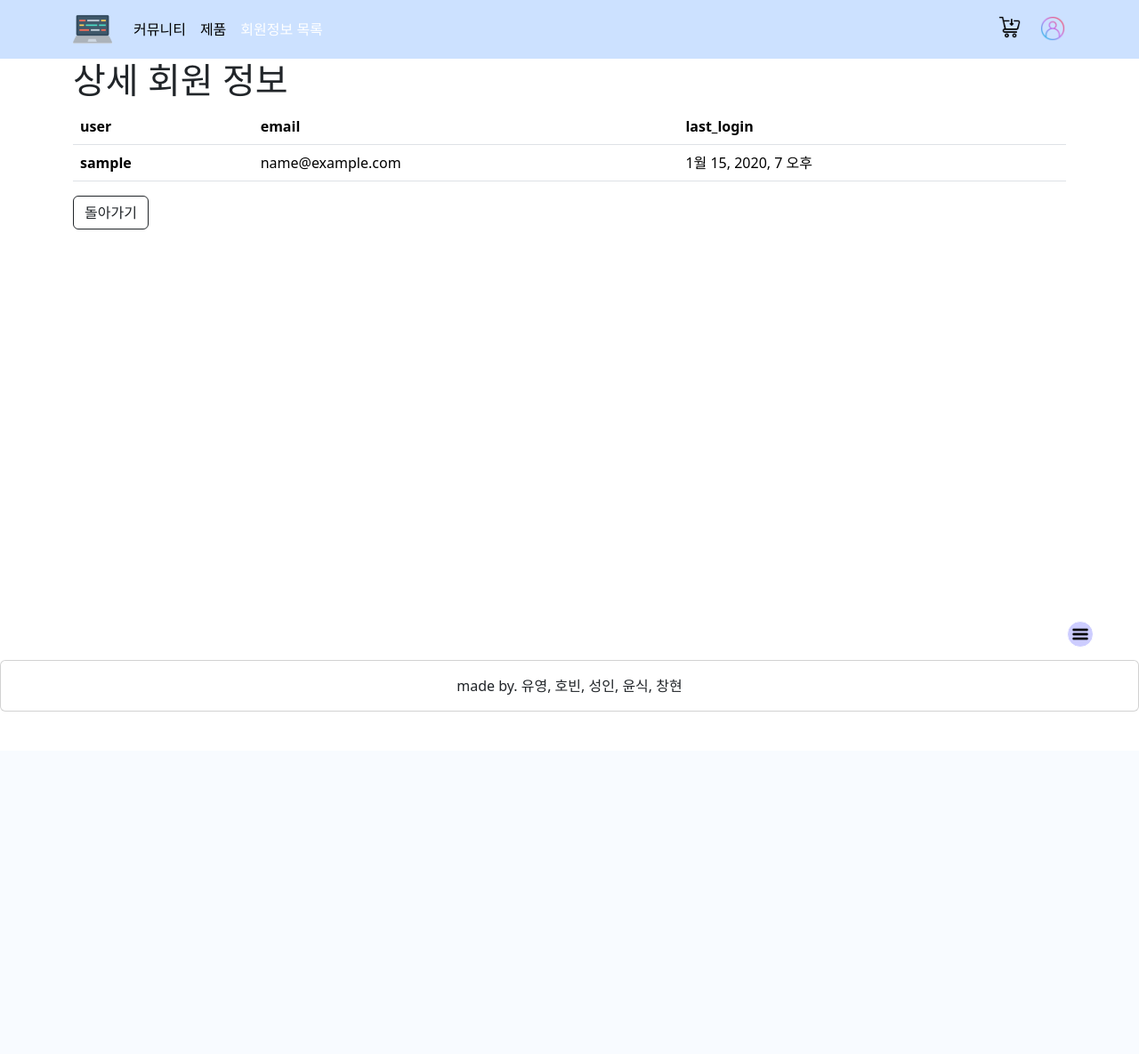
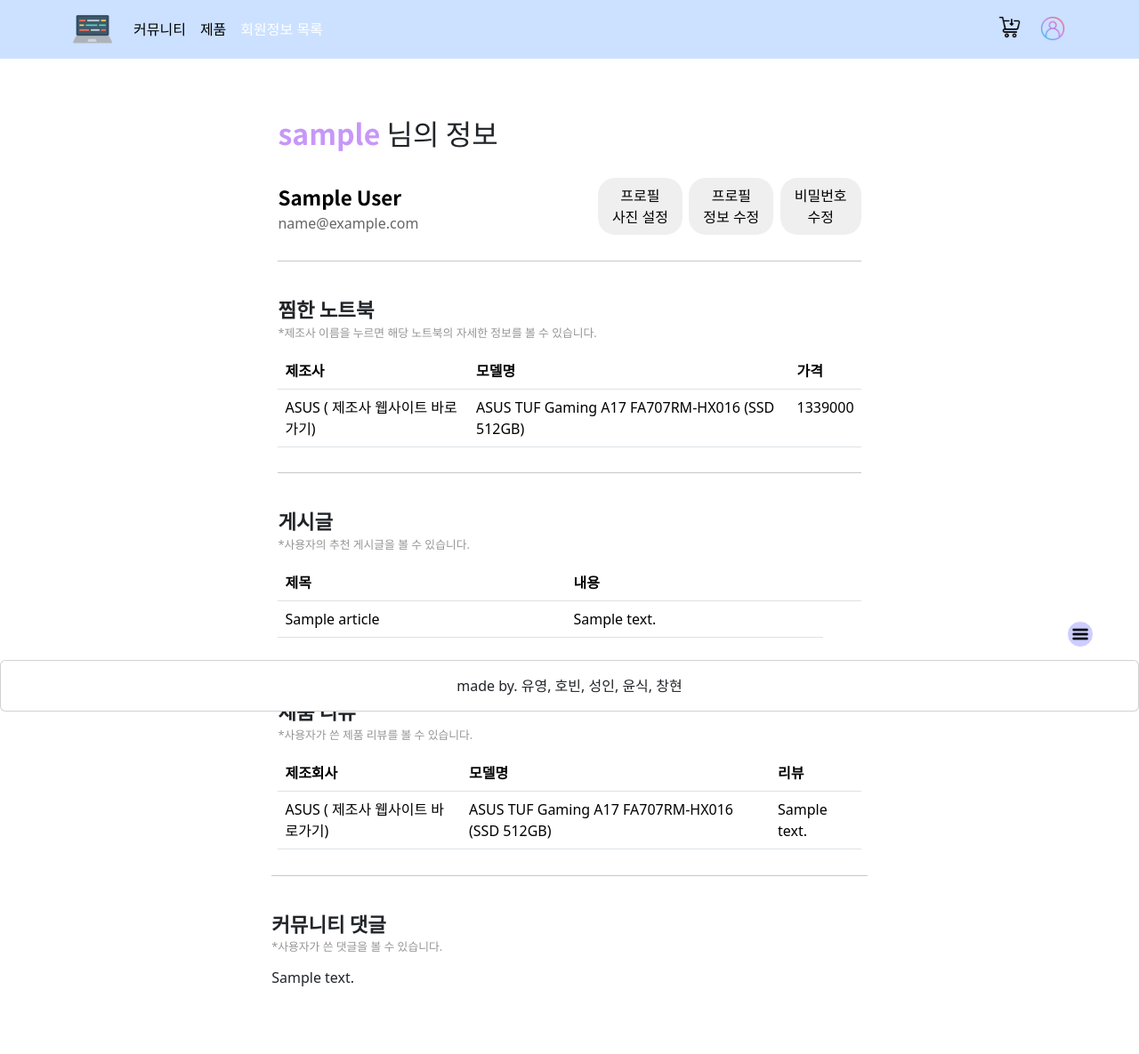
Before and after one commit to sungin95/semi_project_second, a Django app: page /accounts/1/ in a window 1280 px wide. Shown: the whole page at 89% size. Before the commit the page ends 800 px from the top, so only its background shows below. Run offline with Django 3.2, Linux system fonts and the light colour scheme; a user stored in the database is signed in; data comes from the database, SQL or seed files in the repository; tables that the repository leaves empty hold one stand-in row (values such as "Sample post"); some libraries are stand-ins or nearby versions.

Commit message:
style : style update
- 어카운트, 커뮤니티 스타일 업데이트

```diff
--- /dev/null
+++ b/accounts/static/accounts/css/detail.css
@@ -0,0 +1,168 @@
+@charset "utf-8";
+@import url('https://fonts.googleapis.com/css2?family=Noto+Sans+KR:wght@700&display=swap');
+
+/* user 님의 회원정보 */
+.title {
+    font-family: 'Noto Sans KR', sans-serif;
+    margin: 4rem auto 2rem;
+    width: 60%;
+}
+
+
+/* 이름에 색 입힘 */
+.user {
+    color: #c797f8;
+}
+
+
+/* 상단 정보 */
+.infos {
+    display: flex;
+    justify-content: space-between;
+    margin: auto;
+    width: 60%;
+}
+
+
+/* 이름, 이메일 */
+.small_info {
+    color: #666666;
+    margin-top: 0.3rem;
+    margin-bottom: -1rem;
+}
+
+.name {
+    color: black;
+    font-family: 'Noto Sans KR', sans-serif;
+    font-size: 1.4rem;
+    font-weight: 600;
+}
+
+
+/* 설정 및 수정 버튼 */
+.user_buttons button {
+    border: none;
+    border-radius: 1.2rem;
+    padding: 0.5rem 1rem;
+    margin-left: 0.2rem;
+}
+
+.user_buttons button:hover {
+    background-color: #bfbfbf;
+    border: none;
+}
+
+.user_buttons a {
+    color: black;
+    text-decoration: none;
+}
+
+.user_buttons a:hover {
+    color: black;
+    text-decoration: none;
+}
+
+
+/* 중간 선*/
+.hr {
+    margin: 1.8rem auto 2.3rem;
+    width: 60%;
+}
+
+
+/* 북마크 제목 */
+.bookmarked {
+    margin: auto;
+    width: 60%;
+}
+
+.bookmarked_p {
+    font-family: 'Noto Sans KR', sans-serif;
+    font-size: 1.4rem;
+    font-weight: 600;
+    margin-bottom: 0;
+}
+
+
+/* 북마크 아래 설명 */
+.explanation {
+    color: #969696;
+    font-size: 0.8rem;
+    margin-bottom: 0.8rem;
+}
+
+
+/* 음식점명 a 효과 삭제 */
+.table a {
+    color: black;
+    font-weight: 500;
+    text-decoration: none;
+}
+
+.table a:hover {
+    color: black;
+    font-weight: 600;
+    text-decoration: none;
+}
+
+
+/* 작성한 댓글 제목 */
+.comments {
+    margin: auto;
+    width: 60%;
+}
+
+.comments_p {
+    font-family: 'Noto Sans KR', sans-serif;
+    font-size: 1.4rem;
+    font-weight: 600;
+    margin-bottom: 0.8rem;
+}
+
+/* 작성한 대댓글 제목 */
+.review {
+    margin: auto;
+    width: 60%;
+}
+
+.review_p {
+    font-family: 'Noto Sans KR', sans-serif;
+    font-size: 1.4rem;
+    font-weight: 600;
+    margin-bottom: 0.8rem;
+}
+
+/* 북마크 제목 */
+.restaurant {
+    margin: auto;
+    width: 60%;
+}
+
+.restaurant_p {
+    font-family: 'Noto Sans KR', sans-serif;
+    font-size: 1.4rem;
+    font-weight: 600;
+    margin-bottom: 0;
+}
+
+
+/* 북마크 아래 설명 */
+.explanation {
+    color: #969696;
+    font-size: 0.8rem;
+    margin-bottom: 0.8rem;
+}
+
+
+/* 음식점명 a 효과 삭제 */
+.table a {
+    color: black;
+    font-weight: 500;
+    text-decoration: none;
+}
+
+.table a:hover {
+    color: black;
+    font-weight: 600;
+    text-decoration: none;
+}
--- a/accounts/templates/accounts/detail.html
+++ b/accounts/templates/accounts/detail.html
@@ -1,25 +1,127 @@
 {% extends 'base.html' %}
 {% load django_bootstrap5 %}
 {% load static %}
-{% block css %}{% endblock css %}
+{% block css %}
+  <link rel="stylesheet" href="{% static 'accounts/css/detail.css' %}">
+{% endblock css %}
 
 {% block content %}
-  <h1>상세 회원 정보</h1>
+  <div class="container">
+    <h2 class="title">
+      <span class="user">{{user}}</span>
+      님의 정보</h2>
+
+    <div class="infos">
+      <div class="small_info">
+        <!-- {{ user.pk }}-->
+        <p>
+          <span class="name">
+            {{ user.first_name }}
+            {{ user.last_name }}</span><br>
+          {{ user.email }}</p>
+      </div>
+
+      <div class="user_buttons">
+        {% if request.user.pk == user.pk %}
+          <button>
+            <a href="{% url 'accounts:profile' %}">프로필<br>사진 설정</a>
+          </button>
+          <button>
+            <a href="{% url 'accounts:update' %}">프로필<br>정보 수정</a>
+          </button>
+          <button>
+            <a href="{% url 'accounts:change_password' %}">비밀번호<br>수정</a>
+          </button>
+        {% endif %}
+      </div>
+    </div>
+
+    <hr class="hr">
+    <div class="bookmarked">
+      <p class="bookmarked_p">찜한 노트북</p>
+      <p class="explanation">*제조사 이름을 누르면 해당 노트북의 자세한 정보를 볼 수 있습니다.</p>
       <table class="table">
         <thead>
           <tr>
-        <th scope="col">user</th>
-        <th scope="col">email</th>
-        <th scope="col">last_login</th>
+            <th scope="col">제조사</th>
+            <th scope="col">모델명</th>
+            <th scope="col">가격</th>
           </tr>
         </thead>
+        {% for product in user.like_user.all %}
           <tbody>
             <tr>
-        <th scope="row">{{ user.username}}</th>
-        <td>{{ user.email}}</td>
-        <td>{{ user.last_login}}</td>
+              <th scope="row">
+                <a href="{% url 'products:detail' product.pk %}">
+                  {{ product.제조회사 }}</a>
+              </th>
+              <td>{{ product.모델명 }}</td>
+              <td>{{ product.가격 }}</td>
             </tr>
           </tbody>
+        {% endfor %}
       </table>
-  <button type="button" class="btn btn-outline-dark" onclick="location.href='{% url 'accounts:index' %}' ">돌아가기</button>
+    </div>
+    <hr class="hr">
+    <div class="bookmarked">
+      <p class="bookmarked_p">게시글</p>
+      <p class="explanation">*사용자의 추천 게시글을 볼 수 있습니다.</p>
+      <table class="table">
+        <thead>
+          <tr>
+            <th scope="col">제목</th>
+            <th scope="col">내용
+              <th></tr>
+            </thead>
+            {% for article in user.like_articles.all %}
+              <tbody>
+                <tr>
+                  <th scope="row">
+                    <a href="{% url 'communities:detail' article.pk %}">
+                      {{ article.title }}</a>
+                  </th>
+                  <td>{{ article.content }}</td>
+                </tr>
+              </tbody>
+            {% endfor %}
+          </table>
+        </div>
+        <hr class="hr">
+        <div class="bookmarked">
+          <p class="bookmarked_p">제품 리뷰</p>
+          <p class="explanation">*사용자가 쓴 제품 리뷰를 볼 수 있습니다.</p>
+          <table class="table">
+            <thead>
+              <tr>
+                <th scope="col">제조회사</th>
+                <th scope="col">모델명</th>
+                <th scope="col">리뷰</th>
+              </tr>
+            </thead>
+            {% for reviews in user.review_set.all %}
+              <tbody>
+                <tr>
+                  <th scope="row">
+                    <a href="{% url 'products:detail' reviews.products.pk %}">
+                      {{ reviews.products.제조회사 }}</a>
+                  </th>
+                  <td>{{ reviews.products.모델명 }}</td>
+                  <td>{{ reviews.content }}</td>
+                </tr>
+              </tbody>
+            {% endfor %}
+          </table>
+        </div>
+      </div>
+
+      <hr class="hr">
+      <div class="review">
+        <p class="bookmarked_p">커뮤니티 댓글</p>
+        <p class="explanation">*사용자가 쓴 댓글을 볼 수 있습니다.</p>
+        {% for comment in user.comments_set.all %}
+          <p>
+            {{ comment.content }}
+          </p>
+        {% endfor %}
+
       {% endblock content %}
```
Also changed, not shown: accounts/static/accounts/css/profile.css (added, +100 -0 lines), accounts/static/accounts/css/update.css (added, +66 -0 lines), accounts/templates/accounts/profile.html (+20 -3 lines), accounts/templates/accounts/update.html (+9 -5 lines), communities/static/communities/css/detail.css (+14 -14 lines), communities/templates/communities/detail.html (+31 -31 lines), products/migrations/0005_auto_20221117_0932.py (added), products/migrations/0005_review.py (deleted). Lines whose indentation alone changed are shown as unchanged.
